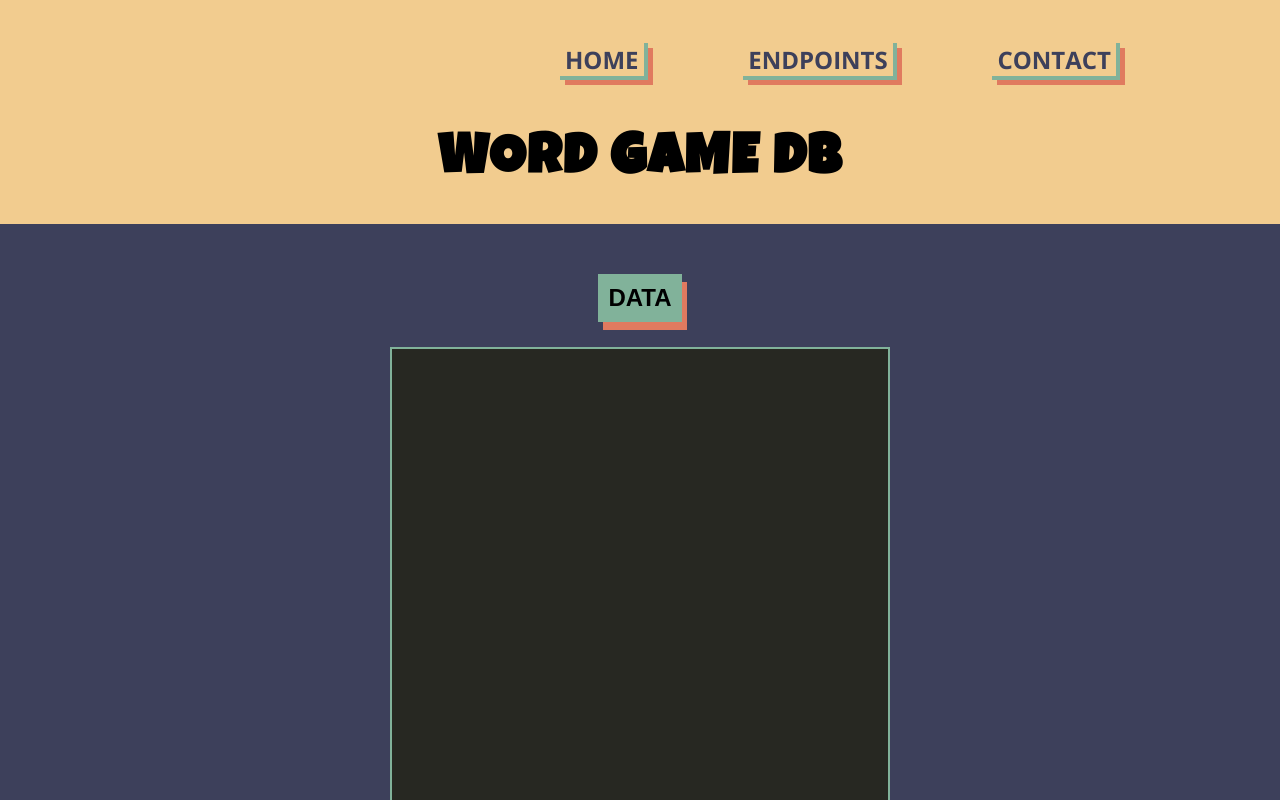
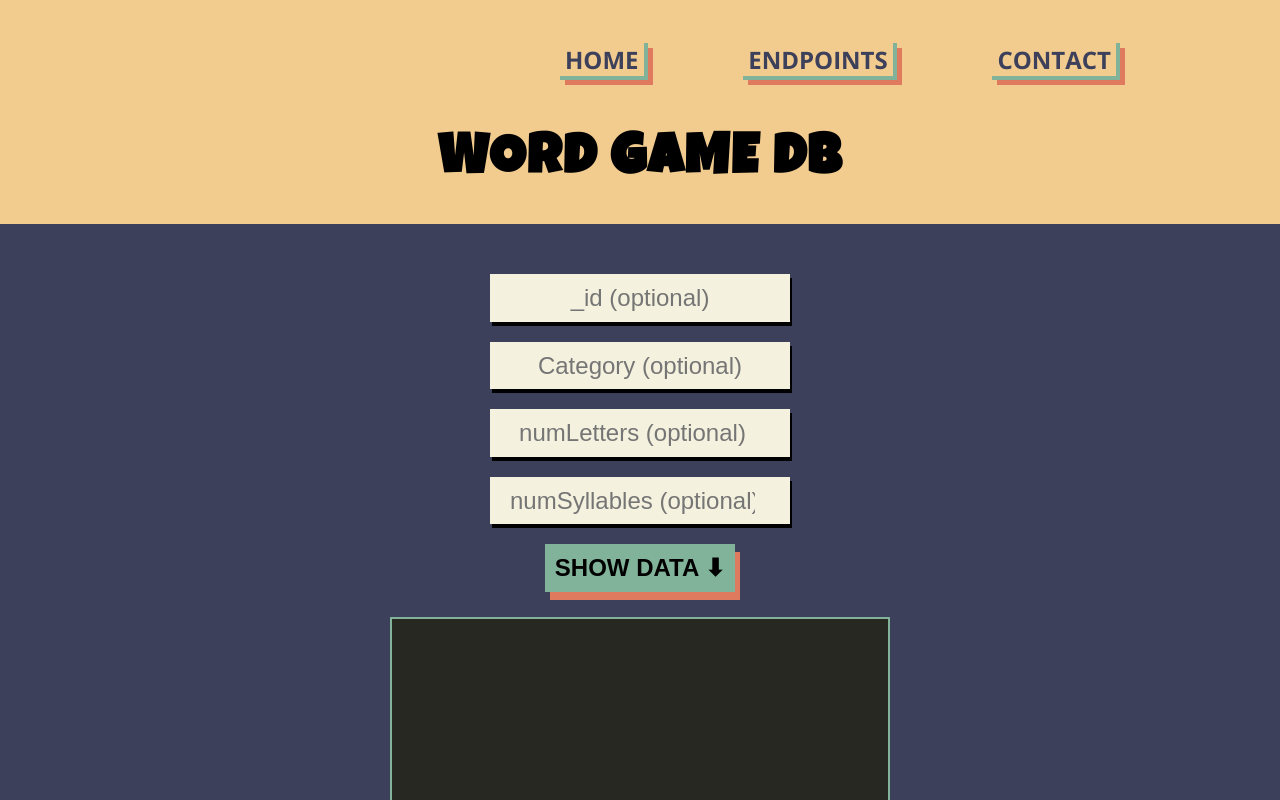
Before and after one commit to LucasSilbernagel/wordGameDB, a React (Create React App) app in the folder client/: page /endpoints in a window 1280 px wide. Shown: the top 800 px of the page. Built offline with nearby package versions, Linux system fonts and the light colour scheme.

Commit message:
set up demo form for all results endpoint

```diff
--- a/client/src/components/Endpoints/Endpoints.js
+++ b/client/src/components/Endpoints/Endpoints.js
@@ -1,4 +1,5 @@
 import { StyledEndpoints } from './Endpoints.styled';
+import { StyledForm } from '../Form.styled';
 import { StyledButton } from '../Button.styled';
 import axios from 'axios';
 
@@ -28,14 +29,46 @@ function syntaxHighlight(json) {
       });
   }
 
-  const showAllData = () => {
-    axios.get('/api/v1/words')
+  const showData = () => {
+
+    let _idVal = `${document.getElementById('_id').value}`;
+    let _id = "";
+    if (_idVal === "") {
+      _id = "";
+    } else {
+      _id = `_id=${document.getElementById('_id').value}&`;
+    };
+
+    let categoryVal = `${document.getElementById('category').value}`;
+    let category = "";
+    if (categoryVal === "") {
+      category = "";
+    } else {
+      category = `category=${document.getElementById('category').value}&`;
+    };
+
+    let numLettersVal = `${document.getElementById('numLetters').value}`;
+    let numLetters = "";
+    if (numLettersVal === "") {
+      numLetters = "";
+    } else {
+      numLetters = `numLetters=${document.getElementById('numLetters').value}&`;
+    };
+
+    let numSyllablesVal = `${document.getElementById('numSyllables').value}`;
+    let numSyllables = "";
+    if (numSyllablesVal === "") {
+      numSyllables = "";
+    } else {
+      numSyllables = `numSyllables=${document.getElementById('numSyllables').value}`;
+    };
+
+    axios.get(`/api/v1/words/?${_id}${category}${numLetters}${numSyllables}`)
       .then((res) => {
         let allData = Object.assign({}, res.data);
         let str = JSON.stringify(allData, undefined, 4);
         output(syntaxHighlight(str));
       });
-
 
 
     // setLoading(true)
@@ -57,13 +90,30 @@ function syntaxHighlight(json) {
 
   };
 
+  const handleKeyPress = (e) => {
+    if(e.key === 'Enter'){
+      showData();
+    }
+  }
+
   return (
     <main>
       <div className="wrapper">
         <StyledEndpoints>
-          <StyledButton onClick={showAllData}>
-            Data
-          </StyledButton>
+          <StyledForm>
+            <label htmlFor="_id" className="sr-only">_id (optional)</label>
+            <input id="_id" type="text" placeholder="_id (optional)" onKeyPress={handleKeyPress} />
+
+            <label htmlFor="category" className="sr-only">Category (optional)</label>
+            <input id="category" type="text" placeholder="Category (optional)" onKeyPress={handleKeyPress} />
+
+            <label htmlFor="numLetters" className="sr-only">numLetters</label>
+            <input id="numLetters" type="number" min="1" placeholder="numLetters (optional)" onKeyPress={handleKeyPress} />
+
+            <label htmlFor="numSyllables" className="sr-only">numSyllables (optional)</label>
+            <input id="numSyllables" type="number" min="1" placeholder="numSyllables (optional)" onKeyPress={handleKeyPress} />
+          </StyledForm>
+          <StyledButton type="submit" onClick={showData}>Show Data ⬇</StyledButton>
           <pre id="allData"></pre>
         </StyledEndpoints>
       </div>
```
Also changed, not shown: 1 other file (tests, documents, lock files or other folders). Lines whose indentation alone changed are shown as unchanged.
